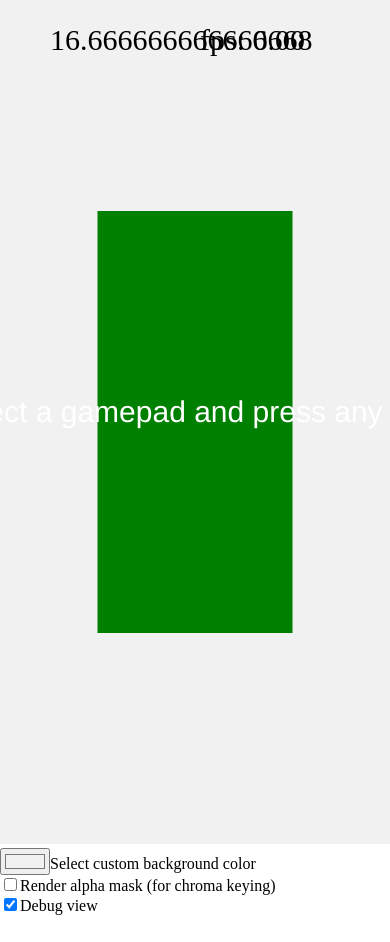
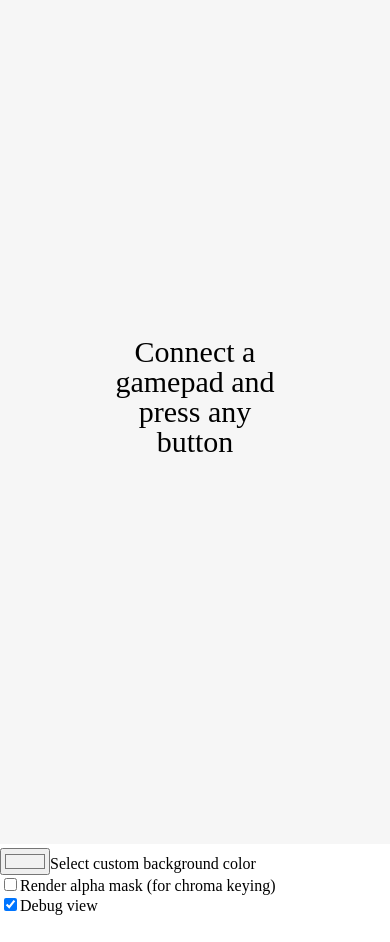
Before and after one commit to AnonymerNiklasistanonym/ControllerInputVisualizer, a plain HTML site: page index.html in a window 390 px wide. Drawn offline with Linux system fonts and the light colour scheme.

Commit message:
Add special divs for options in HTML
And make welcome message more mobile/small screen friendly

```diff
--- a/index.html
+++ b/index.html
@@ -27,6 +27,12 @@
     <!-- The canvas for rendering the controller inputs -->
     <canvas id="main"></canvas>
 
+    <!-- Element for all general options -->
+    <div id="options"></div>
+
+    <!-- Element for all controller specific options -->
+    <div id="controller-options"></div>
+
 </body>
 
 </html>
--- a/main.js
+++ b/main.js
@@ -285,9 +285,6 @@ const draw = (canvas, ctx) => {
     globalForceRedraw = false
     ctx.clearRect(0, 0, canvas.width, canvas.height)
 
-    ctx.fillStyle = globalOptionDrawAlphaMask === true ? "black" : globalOptionBackgroundColor
-    ctx.fillRect(0, 0, canvas.width, canvas.height)
-
     // Draw canvas elements
     if (globalDebug) {
         ctx.font = "30px FiraCode"
@@ -301,18 +298,27 @@ const draw = (canvas, ctx) => {
         const options = {
             drawAlphaMask: globalOptionDrawAlphaMask
         }
+        ctx.fillStyle = globalOptionDrawAlphaMask === true ? "black" : globalOptionBackgroundColor
+        ctx.fillRect(0, 0, canvas.width, canvas.height)
         for (const [gamepadIndex, gamepad] of globalGamepads.entries()) {
             drawGamepad(gamepad, gamepadIndex, globalGamepads.size, options)
         }
     } else {
+        ctx.fillStyle = globalOptionBackgroundColor
+        ctx.fillRect(0, 0, canvas.width, canvas.height)
+        ctx.fillStyle = "rgba(255,255,255,0.35)"
+        ctx.fillRect(0, 0, canvas.width, canvas.height)
         console.log("draw empty canvas")
-        ctx.fillStyle = "green"
-        ctx.fillRect(canvas.width / 4, canvas.height / 4, canvas.width / 2, canvas.height / 2)
-        ctx.font = "30px Helvetica"
-        ctx.fillStyle = "white"
-        const textConnectGamepad = "Connect a gamepad and press any button"
-        const textConnectGamepadSize = ctx.measureText(textConnectGamepad);
-        ctx.fillText(textConnectGamepad, canvas.width / 2 - textConnectGamepadSize.width / 2, canvas.height / 2)
+        const fontSize = 30
+        ctx.font = `${fontSize}x Helvetica`
+        ctx.fillStyle = "black"
+        const textConnectGamepad = "Connect a\ngamepad and\npress any\nbutton"
+        const textConnectGamepadParts = textConnectGamepad.split("\n")
+        const heightCenter = canvas.height / 2 - (fontSize * textConnectGamepadParts.length) / 2
+        for (const [index, textConnectGamepadPart] of textConnectGamepadParts.entries()) {
+            const textConnectGamepadSize = ctx.measureText(textConnectGamepadPart);
+            ctx.fillText(textConnectGamepadPart, canvas.width / 2 - textConnectGamepadSize.width / 2, heightCenter + index * fontSize)
+        }
     }
 }
 
@@ -414,7 +420,10 @@ const createOptionsInput = () => {
     htmlLabelInputToggleDebug.htmlFor = "htmlInputToggleDebug"
     htmlLabelInputToggleDebug.textContent = "Debug view"
 
-    const htmlOptions = document.createElement("div")
+    const htmlOptions = document.getElementById("options")
+    while (htmlOptions.firstChild) {
+        htmlOptions.removeChild(htmlOptions.lastChild)
+    }
     htmlOptions.appendChild(htmlInputBackgroundColor)
     htmlOptions.appendChild(htmlLabelInputBackgroundColor)
     htmlOptions.appendChild(document.createElement("br"))
@@ -423,8 +432,6 @@ const createOptionsInput = () => {
     htmlOptions.appendChild(document.createElement("br"))
     htmlOptions.appendChild(htmlInputToggleDebug)
     htmlOptions.appendChild(htmlLabelInputToggleDebug)
-
-    document.body.appendChild(htmlOptions)
 }
 
 window.addEventListener('load', () => {
```
